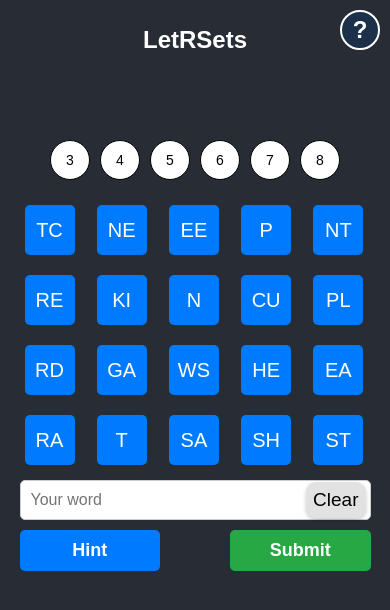
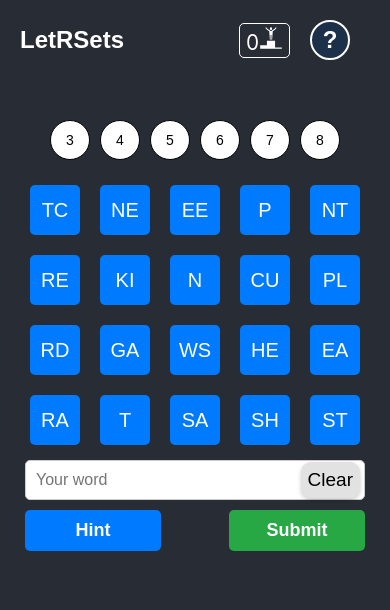
Before and after one commit to robertsbaer/letrsets, a React (Create React App) app: page / in a window 390 px wide. Shown: the top 610 px of the page. Built offline with nearby package versions, Linux system fonts and the light colour scheme.

Commit message:
Css and stuff

```diff
--- a/package.json
+++ b/package.json
@@ -9,6 +9,8 @@
     "@testing-library/user-event": "^13.5.0",
     "react": "^18.2.0",
     "react-dom": "^18.2.0",
+    "react-icons": "^5.0.1",
+    "react-router-dom": "^6.22.0",
     "react-scripts": "5.0.1",
     "web-vitals": "^2.1.4"
   },
--- a/src/App.js
+++ b/src/App.js
@@ -1,16 +1,23 @@
-// src/App.js
-import React from 'react';
-import './App.css';
+import React, { useEffect, useState } from 'react';
 import GameBoard from './GameBoard';
 import NavBar from './NavBar';
 
 function App() {
+  const [points, setPoints] = useState(() => {
+    // Retrieve points from local storage or set to 0 if not found
+    const savedPoints = localStorage.getItem("points");
+    return savedPoints ? parseInt(savedPoints, 10) : 0;
+  });
+
+  // Save points to local storage whenever it changes
+  useEffect(() => {
+    localStorage.setItem("points", points.toString());
+  }, [points]);
+
   return (
     <div className="App">
-      <NavBar />
-      <header className="App-header">
-        <GameBoard />
-      </header>
+      <NavBar points={points} />
+      <GameBoard setPoints={setPoints} />
     </div>
   );
 }
--- a/src/GameBoard.css
+++ b/src/GameBoard.css
@@ -1,9 +1,10 @@
 .gameBoardContainer {
-    display: flex;
-    flex-direction: column; /* Change this from row to column */
-    max-height: --webkit-fill-available;
-    justify-content: space-between; /* Add this line */
-    overflow: hidden;
+  display: flex;
+  flex-direction: column; /* Stays the same, ensures vertical stacking of children */
+  max-height: 100vh; /* Ensures the container takes the full viewport height */
+  justify-content: center; /* Centers content vertically in the container */
+  align-items: center; /* Centers content horizontally */
+  overflow: hidden;
 }
 
 .gameBoard {
@@ -14,6 +15,7 @@
     height: 100%; /* Add this line */
     flex-direction: column; /* Add this line */
     justify-content: space-between; /* Add this line */
+    align-items: center;
 }
 
   .letterSetContainer {
@@ -198,14 +200,20 @@
   .hidden {
     display: none;
 }
-  .wordLengthSelection {
-    padding-bottom: 20px;
+.wordLengthSelection {
+  display: flex; /* Enables flexbox */
+  justify-content: center; /* Centers children (buttons) horizontally */
+  align-items: center; /* Centers children vertically (if needed) */
+  flex-wrap: wrap; /* Allows buttons to wrap in smaller screens */
+  padding-bottom: 20px; /* Keeps existing spacing */
+  width: 100%; /* Ensures it spans the full width of its container */
+  margin: 0 auto; /* Centers the element within its parent */
 }
 
 @media (max-width: 768px) { /* adjust the value as needed */
     .mobile-spacing {
-      margin-top: 40px; /* adjust the value as needed */
-      width: 90vw;
+      margin-top: 20px; /* adjust the value as needed */
+      width: auto;
     }
     .gameBoard {
         font-family: 'Arial, sans-serif';
--- a/src/GameBoard.js
+++ b/src/GameBoard.js
@@ -3,7 +3,7 @@ import "./GameBoard.css";
 import wordsList from "./words.json";
 import wordsFor2024 from "./words_for_2024.json";
 
-function GameBoard() {
+function GameBoard({ setPoints: setPointsProp }) {
   const [userInput, setUserInput] = useState("");
   const [guessedWords, setGuessedWords] = useState([]);
   const [letterSets, setLetterSets] = useState([]);
@@ -18,9 +18,13 @@ function GameBoard() {
   const [hintIndex, setHintIndex] = useState(0);
   const [usedSets, setUsedSets] = useState({});
   const [isInitialized, setIsInitialized] = useState(false);
+  const [points, setPoints] = useState(0); // Add this line to manage points
+
 
   useEffect(() => {
     const savedState = localStorage.getItem("gameState");
+    const savedPoints = localStorage.getItem("points"); // Load points
+
     if (savedState) {
       const state = JSON.parse(savedState);
       setUserInput(state.userInput);
@@ -39,6 +43,10 @@ function GameBoard() {
       setIsInitialized(true); // Ensure we mark as initialized to prevent re-initialization
     } else {
       initializeGame();
+    }
+
+    if (savedPoints) {
+      setPoints(Number(savedPoints)); // Initialize points from localStorage
     }
 
     // Clear localStorage after 5 minutes
@@ -82,6 +90,7 @@ function GameBoard() {
         usedSets,
       };
       localStorage.setItem("gameState", JSON.stringify(gameState));
+      localStorage.setItem("points", points.toString());
     }
   }, [
     userInput,
@@ -98,7 +107,13 @@ function GameBoard() {
     hintIndex,
     usedSets,
     isInitialized,
+    points,
   ]);
+
+  const updatePoints = (additionalPoints) => {
+    setPointsProp((prevPoints) => prevPoints + additionalPoints);
+  };
+
 
   const initializeGame = () => {
     // Get today's date and format it to match the keys in the JSON file
@@ -236,6 +251,7 @@ function GameBoard() {
         ];
         setGuessedWords(newGuessedWords);
         setMessage({ text: "Correct!", visible: true });
+        updatePoints(1);
 
         // Hide the message after 10 seconds
         setTimeout(() => {
--- a/src/NavBar.css
+++ b/src/NavBar.css
@@ -1,20 +1,36 @@
 /* Base styles */
 .NavBar {
   display: flex;
+  flex-direction: row;
+  justify-content: center;
+  align-items: center;
   position: relative;
   margin: 0;
-  justify-content: space-between;
-  align-items: center;
   background-color: #282C34;
   height: auto;
   padding: 0 20px;
 }
 
+.points-and-instructions {
+  display: flex;
+  flex-direction: row;
+  justify-content: space-between;
+  width: 100%;
+  padding: 0 20px;
+}
+
+.points-box {
+  display: flex;
+  justify-content: flex-end;
+  align-items: center;
+  padding: 10px;
+  border: 1px solid #ffffff;
+  border-radius: 5px;
+  margin-right: 20px;
+  color: white
+}
+
 .instruction-button {
-  position: absolute;
-  top: 10px; /* Added 'px' to ensure the value is correctly interpreted */
-  right: 0;
-  margin-right: 10px;
   font-size: 24px;
   font-weight: bold;
   line-height: 40px;
@@ -34,7 +50,7 @@
 }
 
 .emphasize {
-  font-weight: bold; /* 'font-weight: bolder;' was removed as it is redundant */
+  font-weight: bold;
   color: #ff0000;
 }
 
@@ -58,66 +74,108 @@
   border-radius: 10px;
 }
 
+.points-box {
+  display: flex;
+  justify-content: flex-end;
+  align-items: center;
+  padding: 5px 10px;
+  border: 1px solid #ffffff;
+  border-radius: 5px;
+  margin-left: 10px;
+}
+
+.points {
+  font-size: 1.9em;
+  padding: 1px;
+  text-transform: uppercase;
+}
+
 /* Mobile styles */
 @media (max-width: 600px) {
   .NavBar {
-    flex-direction: column; /* Stack items vertically on smaller screens */
-    padding: 10px 20px; /* Adjust padding for better spacing on mobile */
+    padding: 10px 20px;
+  }
+
+  .points {
+    font-size: 1.3em;
+    padding: 1px;
+    text-transform: uppercase;
+  }
+
+  .points-box {
+    display: flex;
+    justify-content: flex-end;
+    align-items: center;
+    padding: 1px 5px;
+    border: 1px solid #ffffff;
+    border-radius: 5px;
+    margin-left: 10px;
+  }
+
+  .points-and-instructions {
+    flex-direction: row;
+    justify-content: flex-end;
+    align-items: center;
   }
 
   .modal {
     width: 90vw;
-    padding: 10px; /* Adjusted for consistent padding on all sides */
-    font-size: 18px; /* Slightly reduced for better readability on small screens */
+    padding: 10px;
+    font-size: 18px;
   }
 
   p, h3 {
-    font-size: 0.875rem; /* Keep as is for smaller screens */
+    font-size: 0.875rem;
   }
 }
 
 /* Desktop and larger devices */
 @media (min-width: 601px) {
   .NavBar {
-    padding: 0 40px; /* Increase padding for larger screens */
+    padding: 0 40px;
+  }
+
+  .points-and-instructions {
+    flex-direction: row;
+    justify-content: end;
+    align-items: center;
   }
 
   .instruction-button {
-    top: 20px; /* Adjust position for better alignment */
+    top: 20px;
   }
 
   .modal {
-    width: 50vw; /* Adjust modal width for larger screens */
-    max-width: 600px; /* Increased max width for larger screens */
-    padding: 30px; /* Increase padding for a more spacious layout */
-    font-size: 22px; /* Increase font size for better readability */
+    width: 50vw;
+    max-width: 600px;
+    padding: 30px;
+    font-size: 22px;
   }
 
   p, h3 {
-    font-size: 1rem; /* Adjust font size for larger screens */
+    font-size: 1rem;
   }
 }
 
 /* Adjustments for very small screens like iPhone SE and iPhone 5 */
 @media (max-width: 320px) {
   .modal {
-    width: 90vw; /* Use a higher percentage of the viewport width */
-    max-width: 288px; /* Adjust max-width to fit small screens */
-    padding: 10px; /* Reduce padding to save space */
-    font-size: 16px; /* Reduce font size for better fit */
-    overflow-y: auto; /* Enable vertical scrolling if content overflows */
+    width: 90vw;
+    max-width: 288px;
+    padding: 10px;
+    font-size: 16px;
+    overflow-y: auto;
   }
 
   .modal p, .modal h3 {
-    font-size: 0.75rem; /* Smaller text for modal content */
+    font-size: 0.75rem;
   }
 
-  /* Further adjust the instruction button if needed */
   .instruction-button {
-    top: 5px; /* Adjust the position to ensure it doesn't overlap with modal content */
-    right: 5px; /* Adjust for consistency */
-    width: 35px; /* Slightly reduce size for better fit */
-    height: 35px; /* Maintain aspect ratio */
-    font-size: 20px; /* Adjust font size to match button size */
+    top: 5px;
+    right: 5px;
+    width: 35px;
+    height: 35px;
+    font-size: 20px;
   }
 }
--- a/src/NavBar.js
+++ b/src/NavBar.js
@@ -1,7 +1,8 @@
 import React, { useState } from "react";
+import { GiPodiumWinner } from "react-icons/gi";
 import "./NavBar.css";
 
-function NavBar() {
+function NavBar({ points }) {
   const [showModal, setShowModal] = useState(false);
 
   const handleOpenModal = () => {
@@ -15,9 +16,14 @@ function NavBar() {
   return (
     <div className="NavBar">
       <h1 className="game-title">LetRSets</h1>
-      <button onClick={handleOpenModal} className="instruction-button">
-        ?
-      </button>
+      <div className="points-and-instructions">
+        <div className="points-box">
+          <div className="points">{points}<GiPodiumWinner size={24}/></div>
+        </div>
+        <button onClick={handleOpenModal} className="instruction-button">
+          ?
+        </button>
+      </div>
       {showModal && (
         <div className="modal">
           <button onClick={handleCloseModal} className="instruction-button">
```
Also changed, not shown: 1 other file (tests, documents, lock files or other folders).
